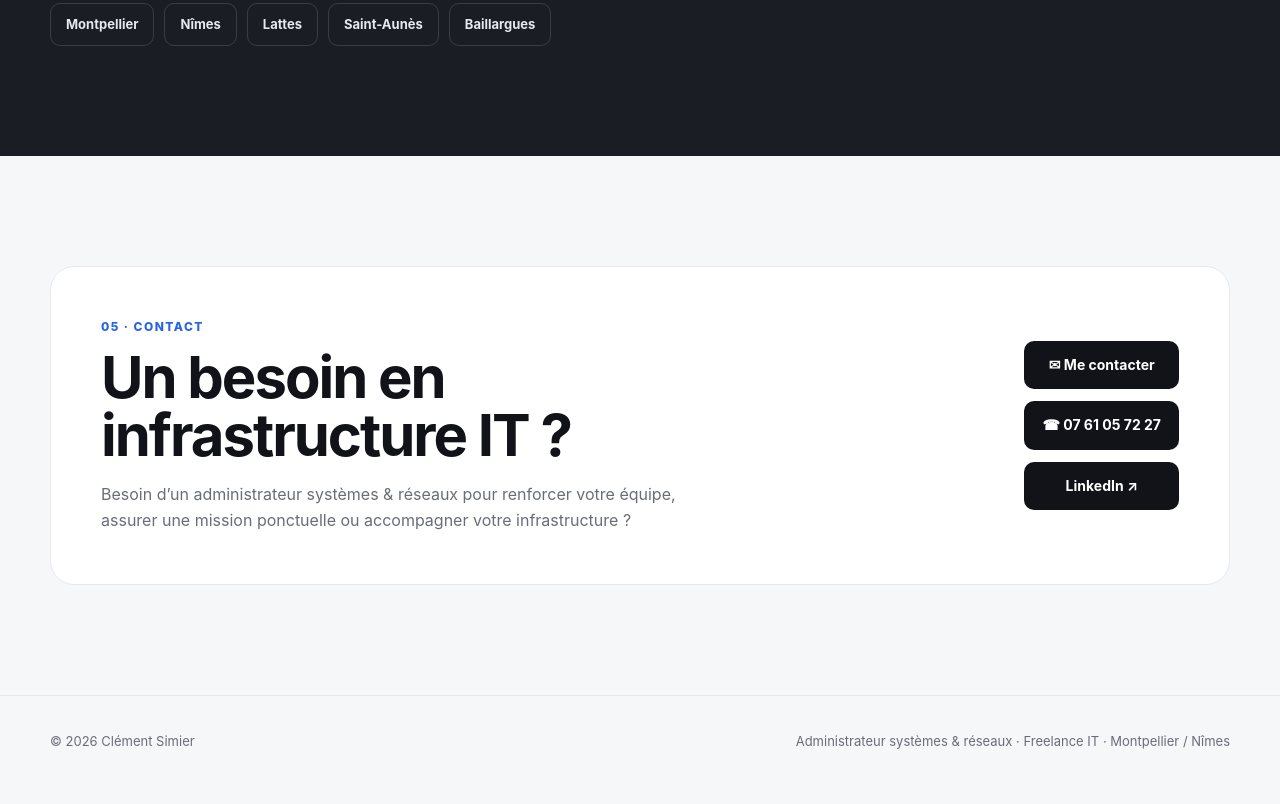
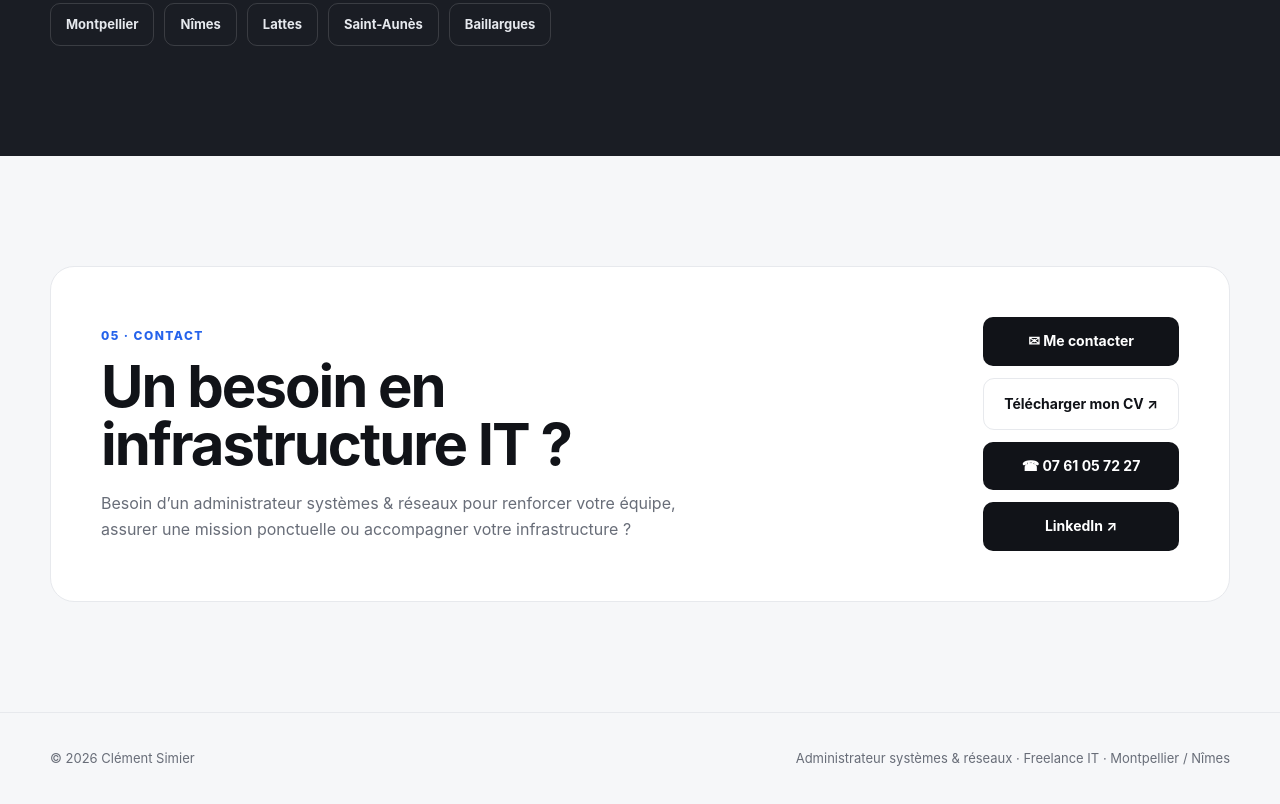
Before and after one commit to clementsimier1-art/portfolio-france, a plain HTML site: page index.html in a window 1280 px wide. Shown: the part 4634-5438 px from the top of the page. Drawn offline with Linux system fonts and the light colour scheme.

Commit message:
Update index.html

```diff
--- a/index.html
+++ b/index.html
@@ -66,7 +66,7 @@
 <div class="formation-card reveal"><small>2022</small><h3>Certification ANSSI</h3><p></p></div>
 </div></div></section>
 <section class="zone"><div class="container"><div class="section-number">ZONE D’INTERVENTION</div><h2 class="section-title">Montpellier — Nîmes</h2><p class="zone-description">Interventions auprès des entreprises de l’Hérault, du Gard et plus largement en Occitanie, selon les besoins de la mission.</p><div class="cities"><span class="city">Montpellier</span><span class="city">Nîmes</span><span class="city">Lattes</span><span class="city">Saint-Aunès</span><span class="city">Baillargues</span><span /span></div></div></section>
-<section id="contact"><div class="container"><div class="contact-box reveal"><div><div class="section-number">05 · CONTACT</div><h2>Un besoin en infrastructure IT ?</h2><p>Besoin d’un administrateur systèmes & réseaux pour renforcer votre équipe, assurer une mission ponctuelle ou accompagner votre infrastructure ?</p></div><div class="contact-links"><a class="contact-link" href="mailto:clementsimier1@gmail.com">✉ Me contacter</a><a class="contact-link" href="tel:+33761057227">☎ 07 61 05 72 27</a><a class="contact-link" href="https://www.linkedin.com/in/clément-simier-605312241" target="_blank" rel="noopener">LinkedIn ↗</a></div></div></div></section>
+<section id="contact"><div class="container"><div class="contact-box reveal"><div><div class="section-number">05 · CONTACT</div><h2>Un besoin en infrastructure IT ?</h2><p>Besoin d’un administrateur systèmes & réseaux pour renforcer votre équipe, assurer une mission ponctuelle ou accompagner votre infrastructure ?</p></div><div class="contact-links"><a class="contact-link" href="mailto:clementsimier1@gmail.com">✉ Me contacter</a><a href="./CV_Clément_Simier_Freelance_France_400_TJM.pdf" class="btn btn-secondary" target="_blank">Télécharger mon CV ↗</a><a class="contact-link" href="tel:+33761057227">☎ 07 61 05 72 27</a><a class="contact-link" href="https://www.linkedin.com/in/clément-simier-605312241" target="_blank" rel="noopener">LinkedIn ↗</a></div></div></div></section>
 </main>
 <footer><div class="container"><div class="footer-content"><div>© <span id="year"></span> Clément Simier</div><div>Administrateur systèmes & réseaux · Freelance IT · Montpellier / Nîmes</div></div></div></footer>
 <script>
```
